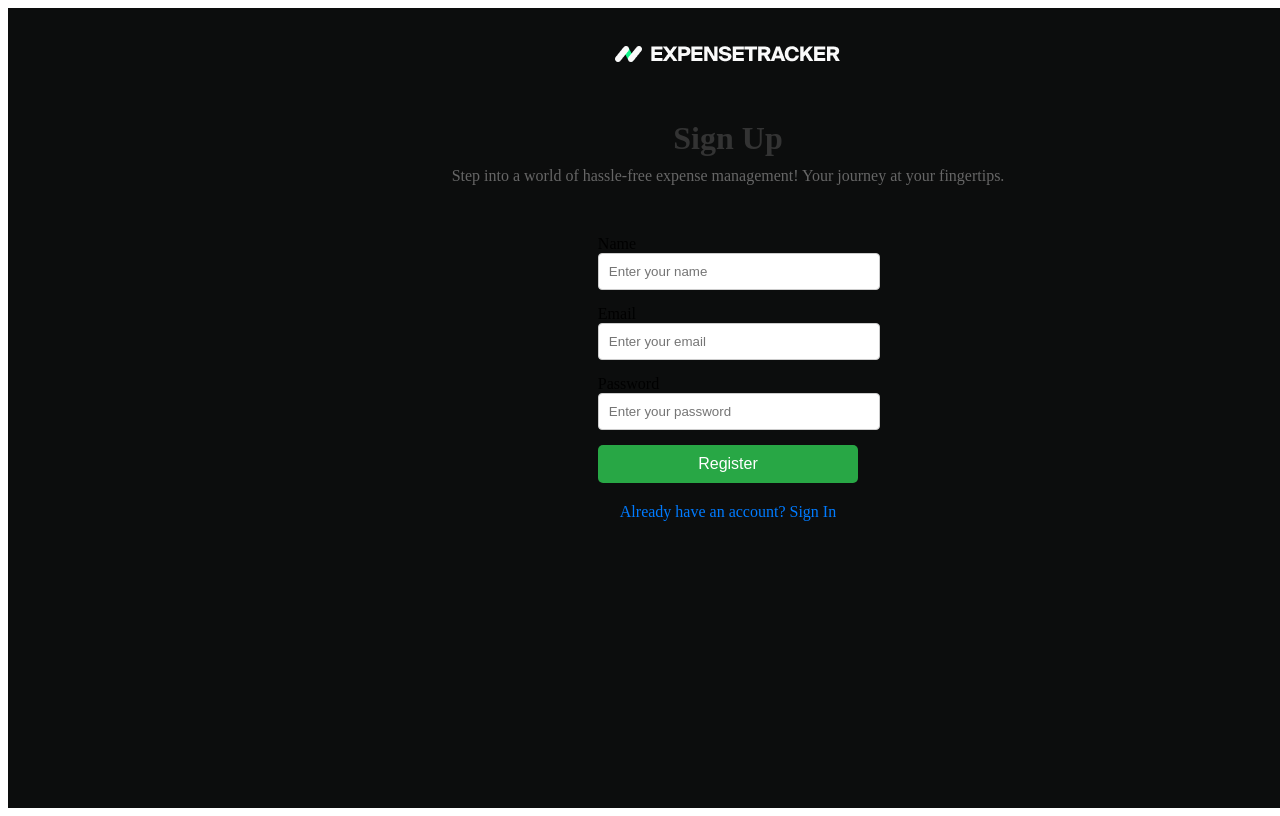
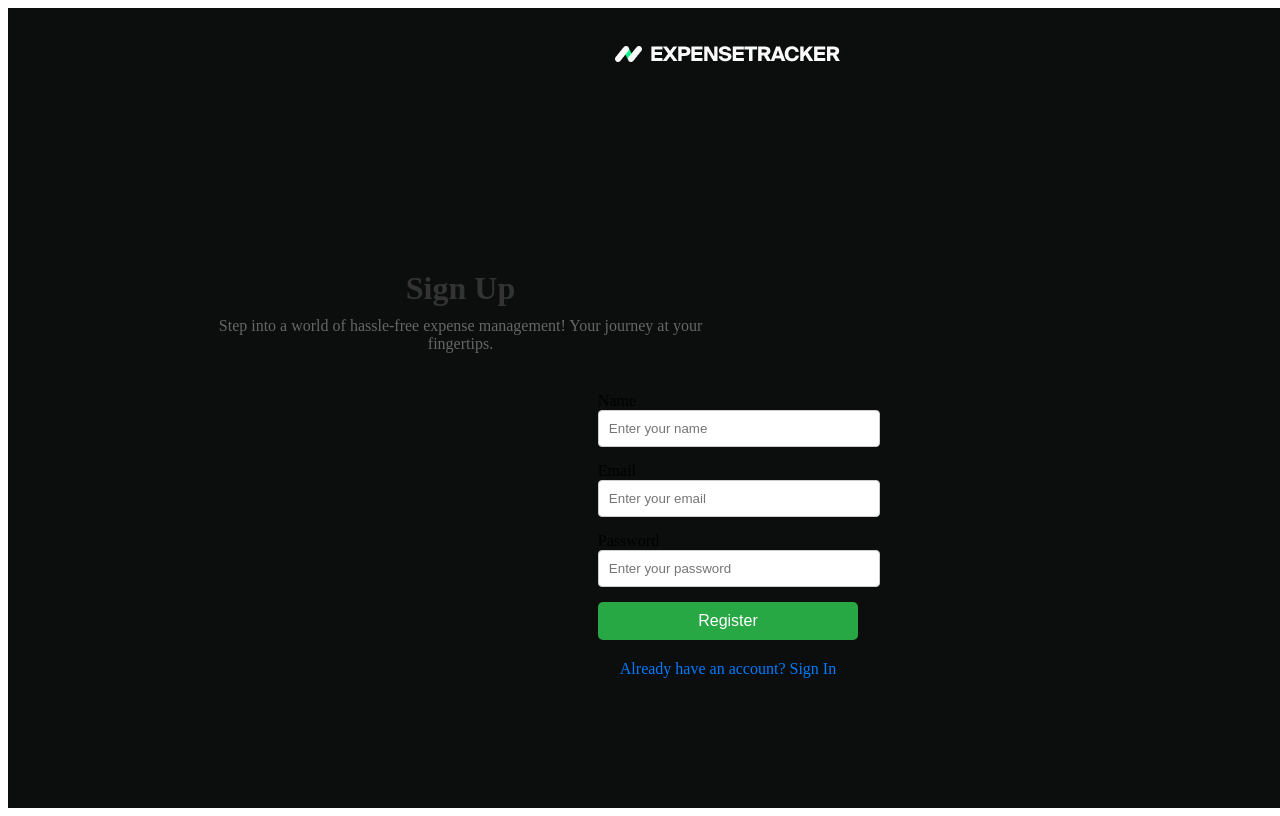
Before and after one commit to Reuelle/expense-tracker, a React (Create React App) app: page /expense-tracker/register in a window 1280 px wide. Shown: the top 816 px of the page. Built offline with nearby package versions, Linux system fonts and the light colour scheme.

Commit message:
Update RegisterPage.module.css

```diff
--- a/src/components/RegisterPage/RegisterPage.module.css
+++ b/src/components/RegisterPage/RegisterPage.module.css
@@ -10,7 +10,11 @@
 
 .header {
   text-align: center;
-  margin-bottom: 30px;
+  width: 533px;
+  height: 123px;
+  margin-left: 186px;
+   margin-top: 150px;
+
 }
 
 .header h1 {
```
